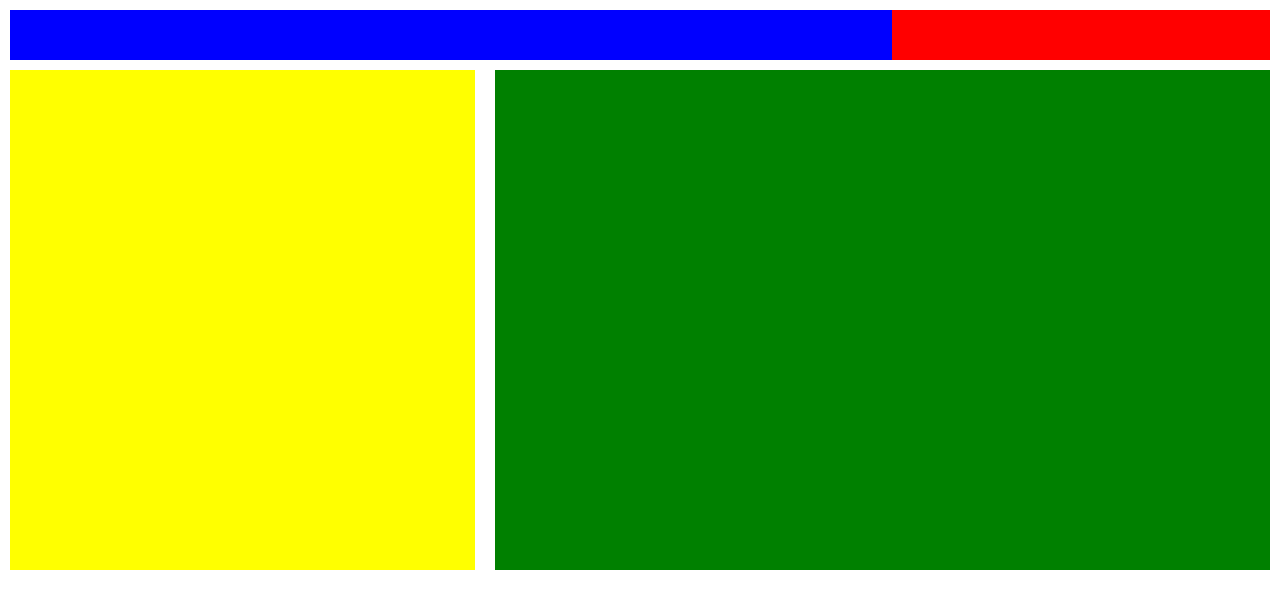
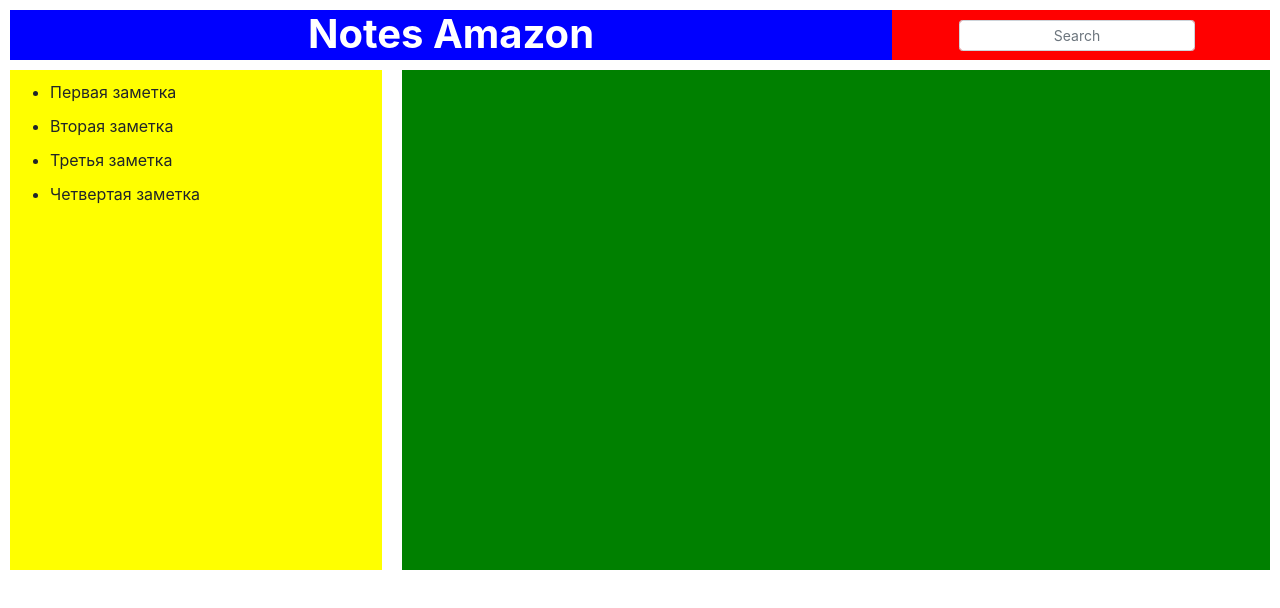
Before and after one commit to NeoZis/notes_amazon, a Nuxt app: page / in a window 1280 px wide. Shown: the top 608 px of the page. Built offline with nearby package versions, Linux system fonts and the light colour scheme.

Commit message:
continue

```diff
--- a/components/Navigation.vue
+++ b/components/Navigation.vue
@@ -1,8 +1,11 @@
 <template>
     <div class="navigation">
-        <nav>
-
-        </nav>
+        <ul>
+            <li>Первая заметка</li>
+            <li>Вторая заметка</li>
+            <li>Третья заметка</li>
+            <li>Четвертая заметка</li>
+        </ul>
     </div>
 </template>
 
@@ -15,6 +18,8 @@ export default {
 <style scoped lang="sass">
 .navigation
     background-color: yellow
-    width: 60%
+    width: 30%
     margin: 0 10px
+li
+    padding-top: 10px
 </style>
--- a/components/NotesArea.vue
+++ b/components/NotesArea.vue
@@ -13,6 +13,6 @@ export default {
 <style scoped lang="sass">
 .area
     background-color: green
-    width: 100%
+    width: 70%
     margin: 0 10px
 </style>
--- a/layouts/default.vue
+++ b/layouts/default.vue
@@ -2,17 +2,28 @@
   <div>
 <header>
 <div class="title">
-
+  <h1 class="font-weight-bold">Notes Amazon</h1>
   </div>
   <div class="search">
-
+    <b-navbar-nav class="ml-auto">
+        <b-nav-form class="center">
+          <b-form-input size="sm" class="mr-sm-2 text-center" placeholder="Search"></b-form-input>
+        </b-nav-form>
+    </b-navbar-nav>
   </div>
 </header>
+<nav>
+
+</nav>
     <nuxt />
   </div>
 </template>
 
 <style scoped lang="sass">
+h1
+  text-align: center
+  color: white
+  font-style
 header
   width: 100%
   display: flex
@@ -25,4 +36,8 @@ header
 .search
   background-color: red
   width: 30%
+.center
+  display: flex
+  justify-content: center
+  padding-top: 10px
 </style>
```
Also changed, not shown: package.json (+5 -4 lines), 1 other file (tests, documents, lock files or other folders).
